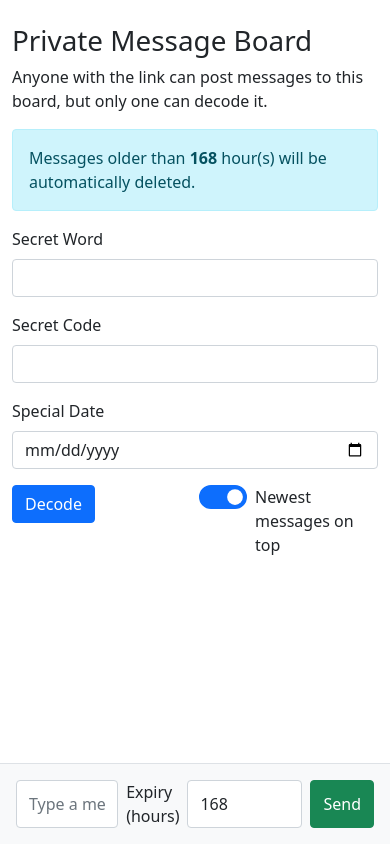
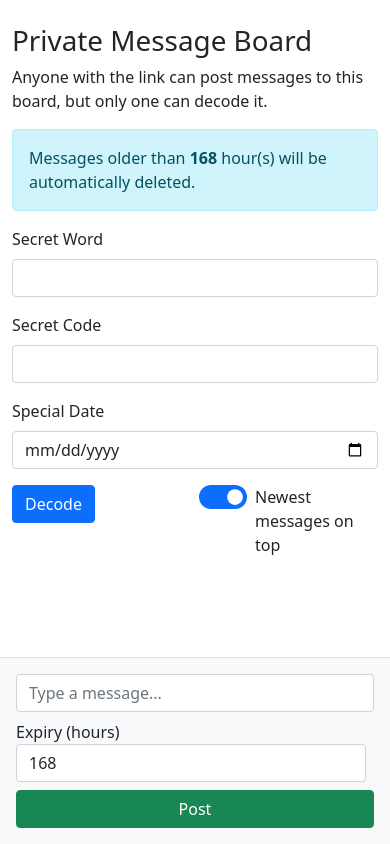
Before and after one commit to dmarsola/crypto_message_board, a Next.js app: page /private_board/1 in a window 390 px wide. Built offline with nearby package versions, Linux system fonts and the light colour scheme.

Commit message:
Fix mobile layout

```diff
--- a/src/pages/index.tsx
+++ b/src/pages/index.tsx
@@ -12,7 +12,7 @@ export default function HomePage() {
   const [boardType, setBoardType] = useState<'private' | 'public'>('private')
 
   const handleCreate = async () => {
-    if (!secretWord || !secretCode || !date) {
+    if (!secretWord || secretWord.length == 0 || !secretCode || secretCode.length == 0 || !date || date.length == 0) {
       alert('Please fill in all fields')
       return
     }
--- a/src/pages/private_board/[id].tsx
+++ b/src/pages/private_board/[id].tsx
@@ -52,6 +52,10 @@ export default function PrivateBoardPage() {
   }
 
   const handleSend = async () => {
+    if (!input || input.length == 0) {
+      alert('Please add a message')
+      return
+    }
     const publicKey = id as string
     const encrypted = encryptForPrivateBoard(input, publicKey)
     await axios.post(`/api/private_board/${id}`, {
@@ -122,20 +126,27 @@ export default function PrivateBoardPage() {
         ))}
       </div>
 
-      <div className="fixed-bottom bg-light p-3 border-top">
-        <div className="d-flex">
+      <div className="fixed-bottom bg-light p-3 border-top mt-mb-5">
+        <div className="d-flex flex-column flex-md-row">
           <input
             type="text"
-            className="form-control me-2 flex-grow-1"
+            className="form-control me-2 flex-grow-1 mb-2 mb-md-0"
             value={input}
             onChange={(e) => setInput(e.target.value)}
             maxLength={400}
             placeholder="Type a message..."
           />
           <label className="me-2">Expiry (hours)</label>
-          <input type="number" className="w-auto me-2 form-control" min={1} max={168} value={ttl} onChange={(e) => setTtl(Number(e.target.value))} />
+          <input
+            type="number"
+            className="w-auto me-2 form-control mb-2 mb-md-0"
+            min={1}
+            max={168}
+            value={ttl}
+            onChange={(e) => setTtl(Number(e.target.value))}
+          />
           <button className="btn btn-success" onClick={handleSend}>
-            Send
+            Post
           </button>
         </div>
       </div>
```
Also changed, not shown: src/pages/public_board/[id].tsx (+15 -4 lines).
